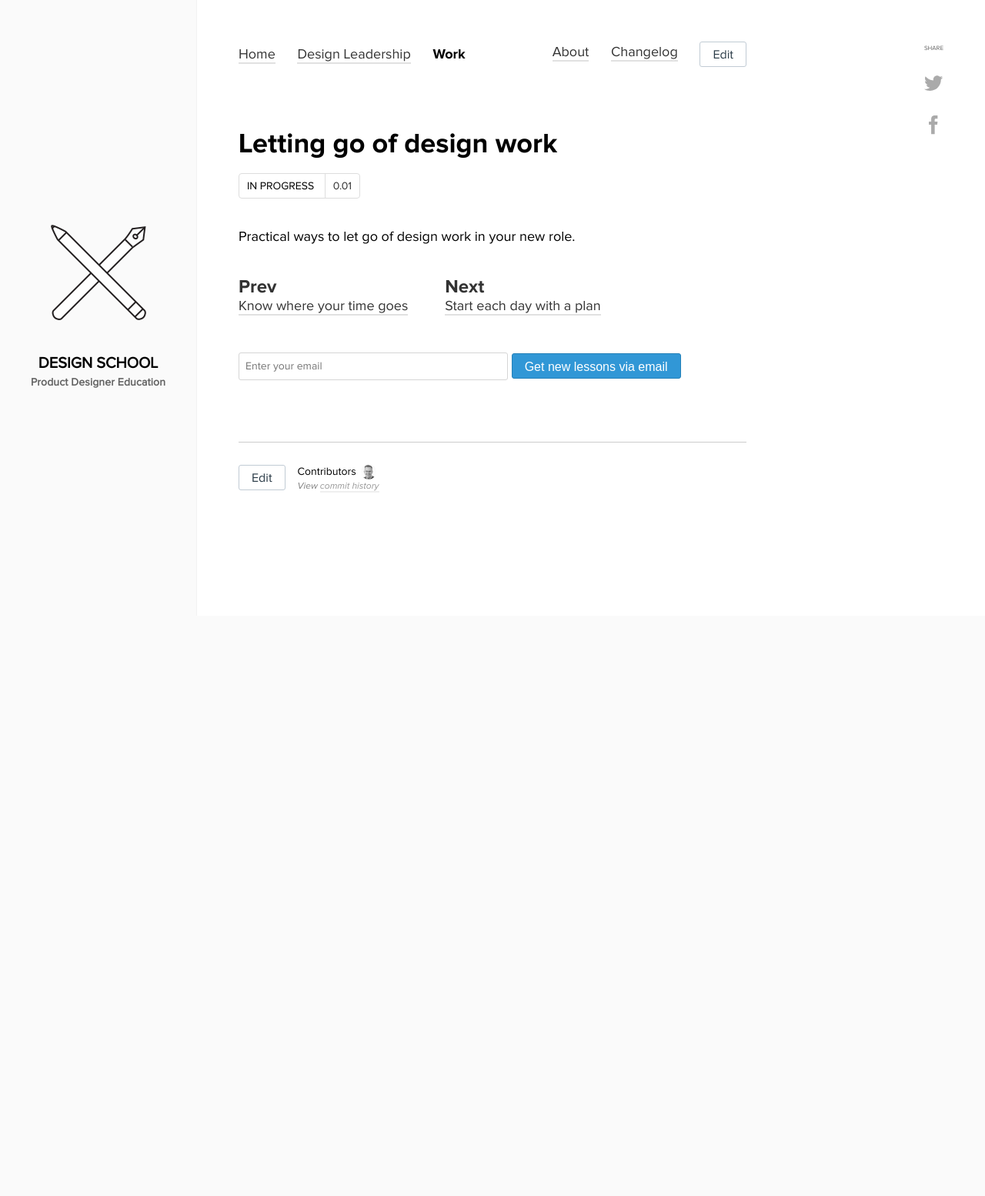
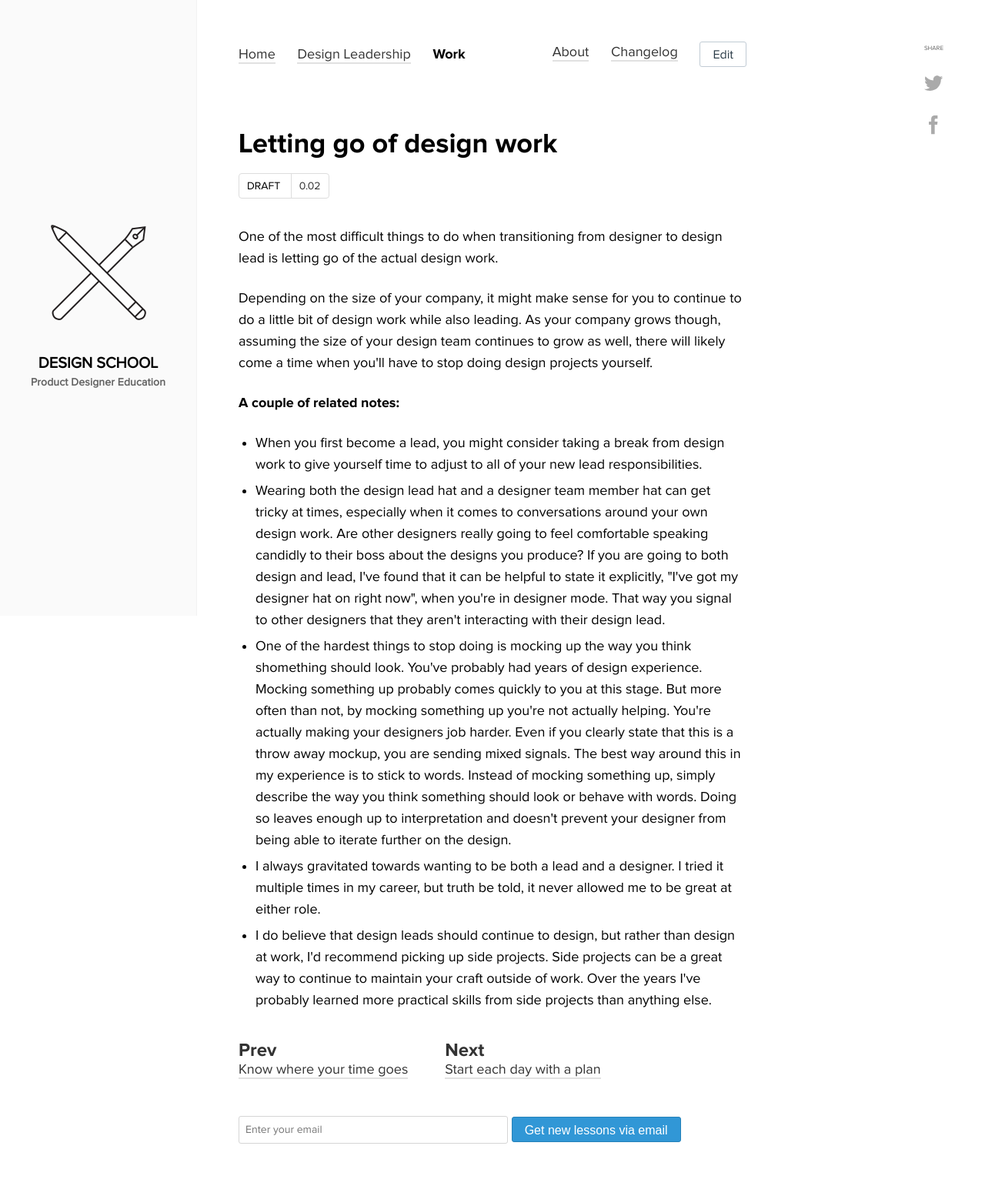
Before and after one commit to davemart-in/designschool, a PHP site: page /leadership/work/index.php in a window 1280 px wide. Shown: the top 1554 px of the page at 77% size. Before the commit the page ends 638 px from the top, so only its background shows below. Run offline with PHP 8.4, Linux system fonts and the light colour scheme.

Commit message:
Added letting go of design work lesson draft

```diff
--- a/data/courses.php
+++ b/data/courses.php
@@ -143,9 +143,9 @@ $data["leadership"] = [
 	"work"=>[
 		"href"=>"/work/",
 		"section"=>"time management",
-		"status"=>"progress",
+		"status"=>"draft",
 		"title"=>"Letting go of design work",
-		"version"=>"0.01"
+		"version"=>"0.02"
 	],
 	"start"=>[
 		"href"=>"/start/",
--- a/leadership/work/index.php
+++ b/leadership/work/index.php
@@ -28,7 +28,16 @@
 				include $_SERVER['DOCUMENT_ROOT'] . '/_progress.php';
 				?>
 			</hgroup>
-			<p>Practical ways to let go of design work in your new role.</p>
+			<p>One of the most difficult things to do when transitioning from designer to design lead is letting go of the actual design work.</p>
+			<p>Depending on the size of your company, it might make sense for you to continue to do a little bit of design work while also leading. As your company grows though, assuming the size of your design team continues to grow as well, there will likely come a time when you'll have to stop doing design projects yourself.</p>
+			<p><strong>A couple of related notes:</strong></p>
+			<ul>
+				<li>When you first become a lead, you might consider taking a break from design work to give yourself time to adjust to all of your new lead responsibilities.</li>
+				<li>Wearing both the design lead hat and a designer team member hat can get tricky at times, especially when it comes to conversations around your own design work. Are other designers really going to feel comfortable speaking candidly to their boss about the designs you produce? If you are going to both design and lead, I've found that it can be helpful to state it explicitly, "I've got my designer hat on right now", when you're in designer mode. That way you signal to other designers that they aren't interacting with their design lead.</li>
+				<li>One of the hardest things to stop doing is mocking up the way you think shomething should look. You've probably had years of design experience. Mocking something up probably comes quickly to you at this stage. But more often than not, by mocking something up you're not actually helping. You're actually making your designers job harder. Even if you clearly state that this is a throw away mockup, you are sending mixed signals. The best way around this in my experience is to stick to words. Instead of mocking something up, simply describe the way you think something should look or behave with words. Doing so leaves enough up to interpretation and doesn't prevent your designer from being able to iterate further on the design.</li>
+				<li>I always gravitated towards wanting to be both a lead and a designer. I tried it multiple times in my career, but truth be told, it never allowed me to be great at either role.</li>
+				<li>I do believe that design leads should continue to design, but rather than design at work, I'd recommend picking up side projects. Side projects can be a great way to continue to maintain your craft outside of work. Over the years I've probably learned more practical skills from side projects than anything else.</li>
+			</ul>
 		</article>
 		<?php
 		include $_SERVER['DOCUMENT_ROOT'] . '/_nextprev.php';
```
Also changed, not shown: changelog/index.php (+9 -0 lines).
